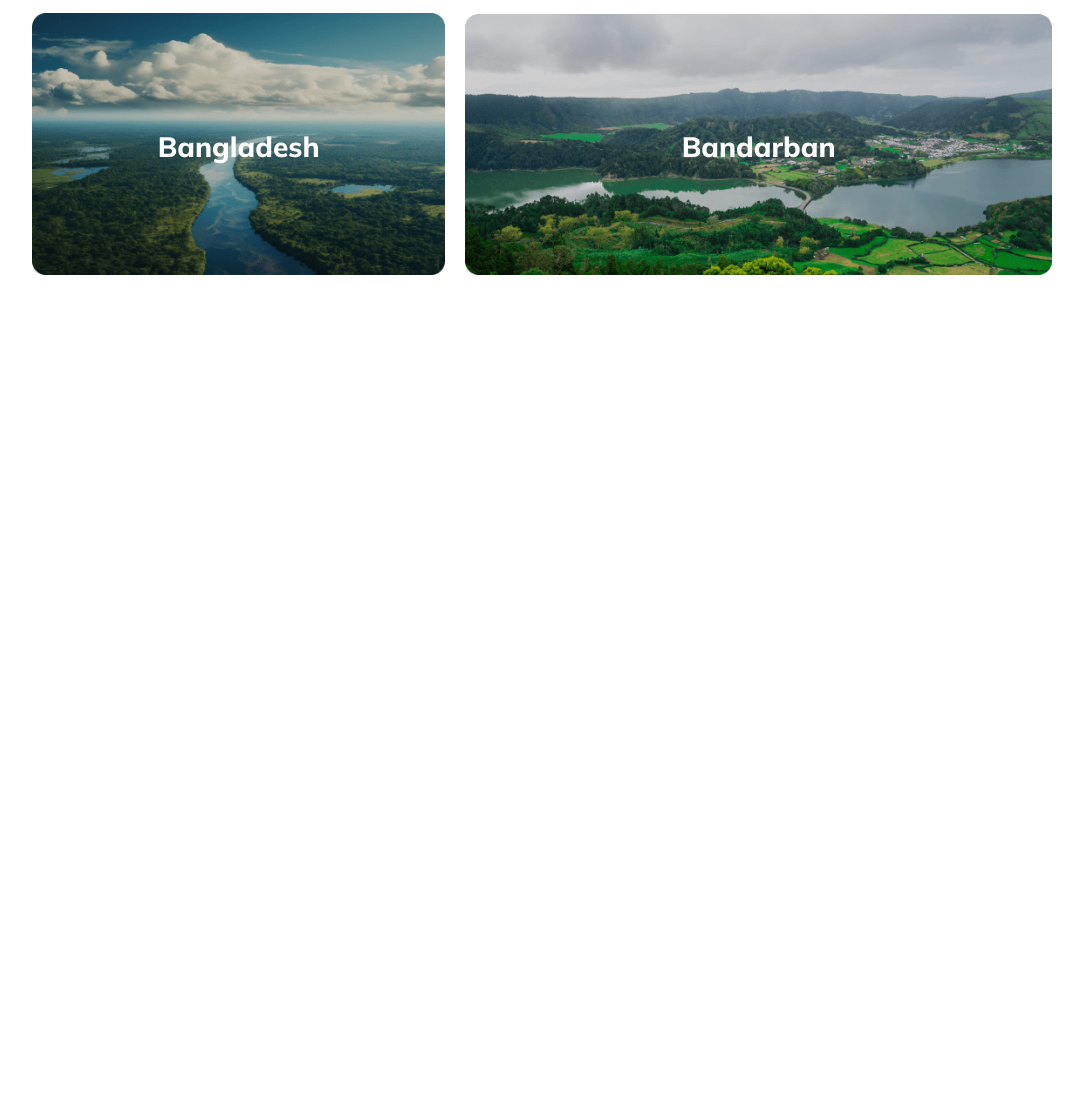
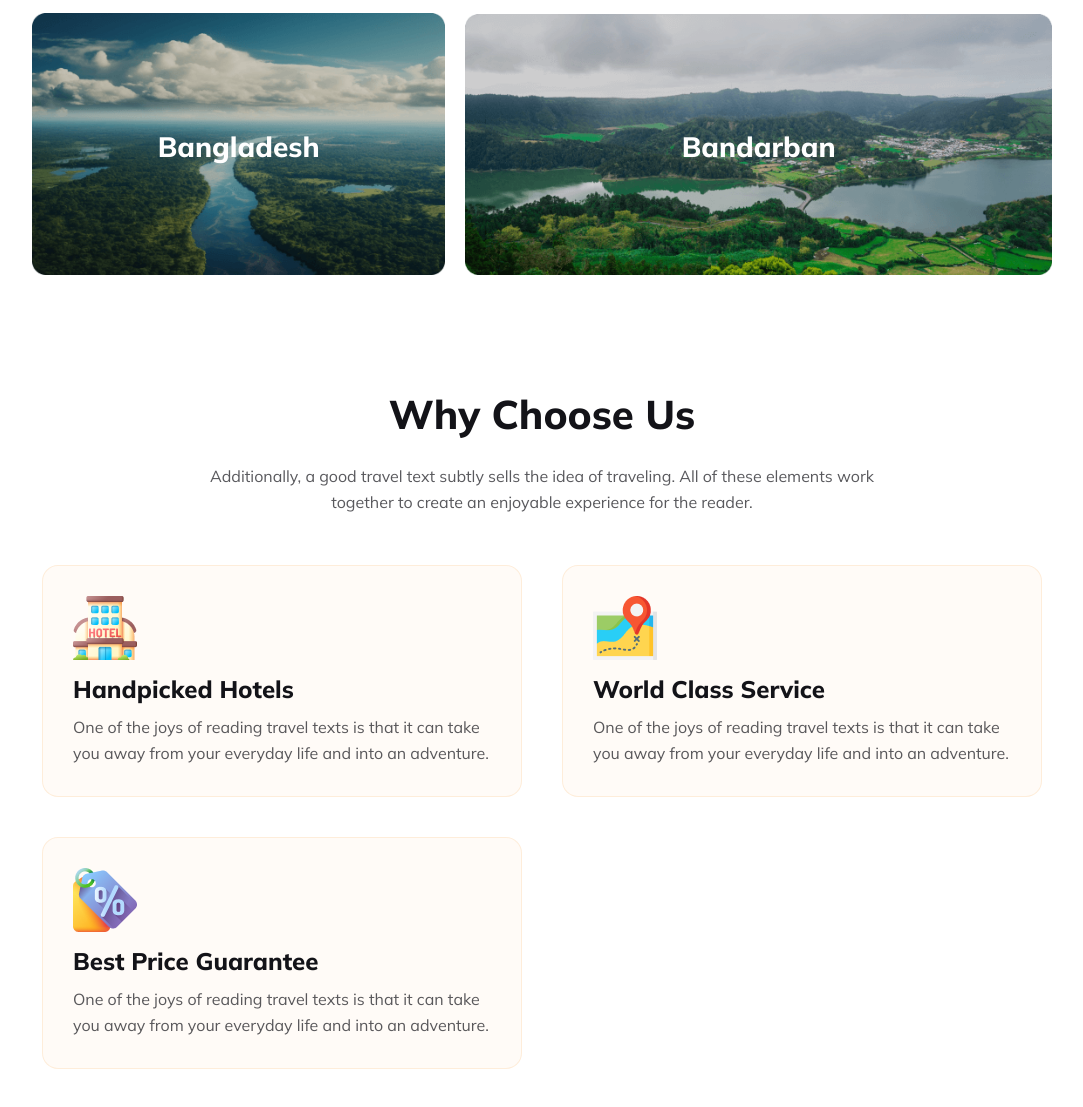
Before and after one commit to SohelDewan/B9A2-Holiday-Travel, a plain HTML site: page index.html in a window 1280 px wide. Shown: the part 2104-3211 px from the top of the page, without its empty margins (98-1181 px from the left). Before the commit the page ends 2393 px from the top, so only its background shows below. Drawn offline with Linux system fonts and the light colour scheme.

Commit message:
Why choose us part added

```diff
--- a/index.html
+++ b/index.html
@@ -107,6 +107,33 @@
                 </div>
             </div>
         </section>
+
+        <!-- Why Choose Us section start -->
+        <section>
+            <div class="choose-us">
+                <div class="choose-text">
+                    <h3 class="heading-text">Why Choose Us</h3>
+                    <p class="heading-para">Additionally, a good travel text subtly sells the idea of traveling. All of these elements work together to create an enjoyable experience for the reader.</p>
+                </div>
+                <div class="choose-card">
+                    <div class="card-1 hover">
+                        <img src="Images/hotel 1.png" alt="">
+                        <h4 class="card-heading">Handpicked Hotels</h4>
+                        <p class="heading-para">One of the joys of reading travel texts is that it can take you away from your everyday life and into an adventure. </p>
+                    </div>
+                    <div class="card-2 hover">
+                        <img src="Images/map 1.png" alt="">
+                        <h4 class="card-heading">World Class Service</h4>
+                        <p class="heading-para">One of the joys of reading travel texts is that it can take you away from your everyday life and into an adventure. </p>
+                    </div>
+                    <div class="card-3 hover">
+                        <img src="Images/price-tag 1.png" alt="">
+                        <h4 class="card-heading">Best Price Guarantee</h4>
+                        <p class="heading-para">One of the joys of reading travel texts is that it can take you away from your everyday life and into an adventure. </p>
+                    </div>
+                </div>
+            </div>
+        </section>
     </main>
     <footer>
 
--- a/styles/travel.css
+++ b/styles/travel.css
@@ -242,6 +242,45 @@ button {
   font-size: 28px;
   font-weight: 800;
 }
+/* Why Choose part Style */
+.choose-us {
+  margin: 50px auto;
+}
+.choose-text {
+  text-align: center;
+  padding: 40px 150px;
+}
+.card-heading {
+  color: #131318;
+  font-size: 24px;
+  font-weight: 800;
+  padding: 10px 0;
+}
+.choose-card{
+  display: grid;
+  grid-template-columns: repeat(2, 1fr);
+  justify-content: center;
+  align-items: center;
+  gap: 40px;
+  padding: 10px;
+}
+.card-1, .card-2, .card-3 {
+  border-radius: 16px;
+  border: 1px solid rgba(251, 181, 99, 0.2);
+  background: rgba(251, 181, 99, 0.05);
+  max-width: 572px;
+  padding: 30px;
+  transition: all linear 0.4s;
+}
+.card-3{
+  width: 100%;
+  margin: 0 auto;
+}
+.hover:hover{
+  border-radius: 16px;
+border: 1px solid rgba(41, 206, 246, 0.20);
+background: rgba(41, 206, 246, 0.05);
+}
 
 /* Media quary or responsive for mobile device */
 @media screen and (max-width: 600px) {
@@ -311,9 +350,17 @@ button {
     height: 176px;
     flex-shrink: 0;
   }
-  .overlay{
+  .overlay {
     font-size: 20px;
   }
+  .choose-card{
+    display: grid;
+    grid-template-columns: repeat(1, 1fr);
+  }
+  .choose-text {
+    text-align: center;
+    padding: 20px 50px;
+}
 }
 
 /* For Tablet device */
```
Also changed, not shown: Images/hotel 1.png (added), Images/map 1.png (added), Images/price-tag 1.png (added).
